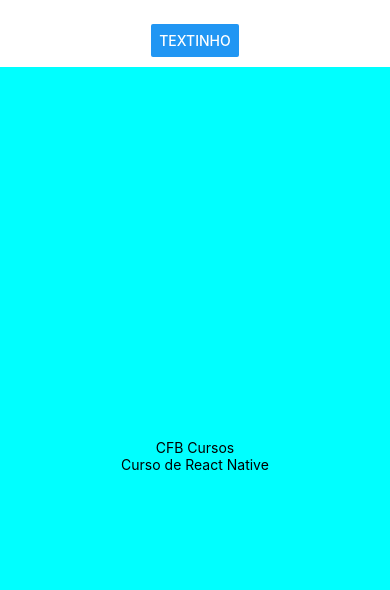
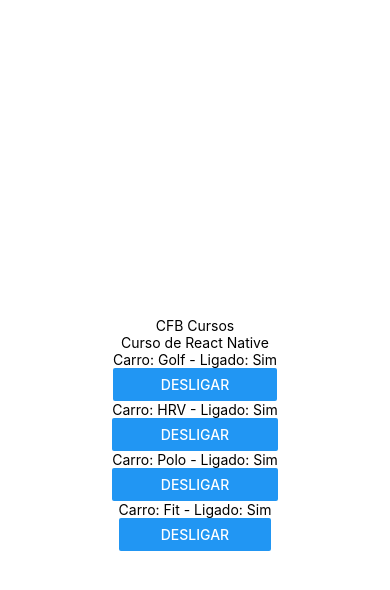
Before and after one commit to AlexManoel-dev/treino-reactNative, a React Native app: screen / in a window 390 px wide. Shown: the top 590 px of the page. Built offline with nearby package versions, Linux system fonts and the light colour scheme.

Commit message:
useState em componente funcional e em componente de classe

```diff
--- a/App.js
+++ b/App.js
@@ -2,35 +2,20 @@
 import React, {useState} from 'react';
 import { StyleSheet, Text, View, Image, Button, Alert, ImageBackground, KeyboardAvoidingView, TouchableOpacity } from 'react-native';
 import Fl from './componentes/flatList'
+import Carro from './componentes/carro'
+import Carro2 from './componentes/carro2'
 
 const img = './assets/bgApp.png'
 
 export default function App() {
-
-  const [ligado,setLigado] = useState(true)
-
   return (
     <View style={styles.container}>
-        {/* <ImageBackground source={require(img)} style={styles.imagemFundo}>
-        <Text>Usando FlatList</Text>
-        <Fl/>
-      </ImageBackground> */}
-      <Button
-        title={'Textinho'}
-        // title={ligado?'Desligar':'Ligar'}
-        onPress={()=>setLigado(!ligado)}
-      />
-
-      {ligado?
-        <View style={styles.testeView}>
-          <Text>CFB Cursos</Text>
-          <Text>Curso de React Native</Text>
-        </View>
-        :
-        <View style={styles.testeView2}>
-          <Text> * * * </Text>
-        </View>
-      }
+      <Text>CFB Cursos</Text>
+      <Text>Curso de React Native</Text>
+      <Carro nome='Golf'/>
+      <Carro nome='HRV'/>
+      <Carro2 nome='Polo'/>
+      <Carro2 nome='Fit'/>
     </View>
   );
 }
--- /dev/null
+++ b/componentes/carro.js
@@ -0,0 +1,25 @@
+import React, { Component } from 'react'
+import { View, Text, Button } from 'react-native'
+
+// Componente de classe
+
+export default class Carro extends Component{
+    state={
+        ligado: true
+    }
+    render(props){
+        return(
+            <View>
+                <Text>Carro: {this.props.nome} - Ligado: {this.state.ligado ? 'Sim' : 'Não'}</Text>
+                <Button
+                    title={this.state.ligado? 'Desligar' : 'Ligar'}
+                    onPress={
+                        ()=>{
+                            !this.setState({ligado:!this.state.ligado})
+                        }
+                    }
+                />
+            </View>
+        )
+    }
+}
--- /dev/null
+++ b/componentes/carro2.js
@@ -0,0 +1,19 @@
+import React, { useState } from 'react'
+import { View, Text, Button } from 'react-native'
+
+export default function(props){
+    const [ligado,setLigado] = useState(true)
+    return(
+        <View>
+                <Text>Carro: {props.nome} - Ligado: {ligado ? 'Sim' : 'Não'}</Text>
+                <Button
+                    title={ligado? 'Desligar' : 'Ligar'}
+                    onPress={
+                        ()=>{
+                            setLigado(!ligado)
+                        }
+                    }
+                />
+            </View>
+    )
+}
```
